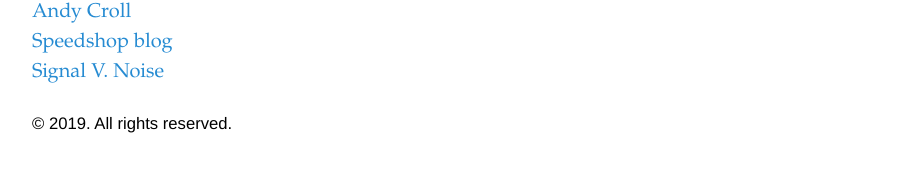
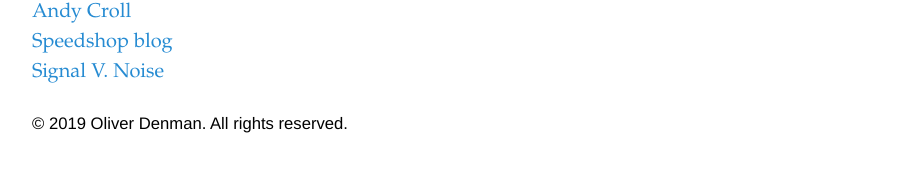
Before and after one commit to codeandclay/code_and_clay_blog, a Jekyll site: the page built from index.html, in a window 1280 px wide and 900 px high, scrolled down 4443 px. Shown: the part 723-895 px from the top of the window, without its empty margins (188-1090 px from the left). Built offline with Jekyll 4.4.1, drawn with Linux system fonts in a browser that asks for light colours; the list of posts is cut into pages by our own code.

Commit message:
Update copyright information

```diff
--- a/_config.yml
+++ b/_config.yml
@@ -21,7 +21,7 @@ sass:
 
 # About/contact
 author:
-  name:              O Denman
+  name:              Oliver Denman
   email:             oliver@codeandclay.com
 
 # Custom vars
--- a/_layouts/default.html
+++ b/_layouts/default.html
@@ -39,7 +39,7 @@
 
       <footer class="footer">
         <small>
-          &copy; <time datetime="{{ site.time | date_to_xmlschema }}">{{ site.time | date: '%Y' }}</time>. All rights reserved.
+          &copy; <time datetime="{{ site.time | date_to_xmlschema }}">{{ site.time | date: '%Y' }}</time> {{ site.author.name }}. All rights reserved.
         </small>
       </footer>
     </div>
```
Also changed, not shown: LICENSE.md (deleted).
